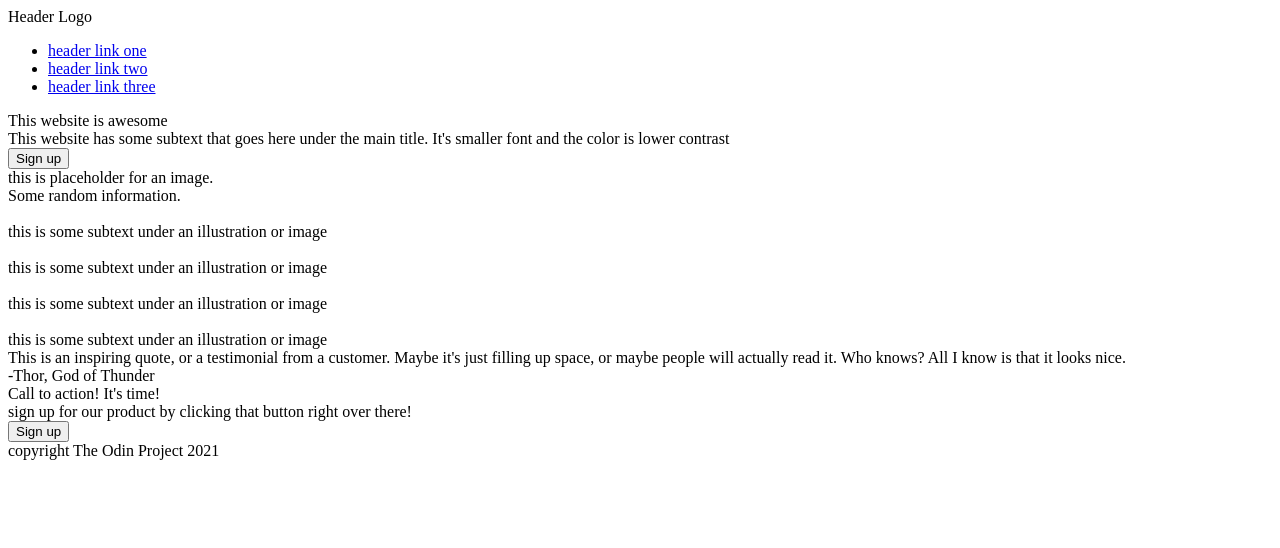
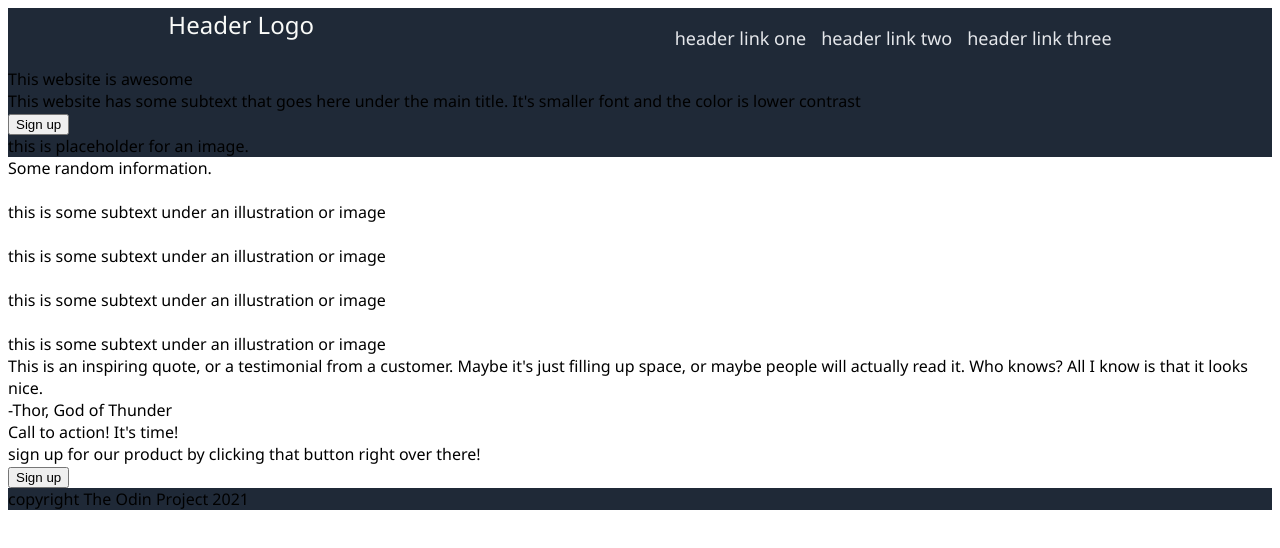
Before and after one commit to AhseomC/Odin-landing-page, a plain HTML site: page index.html in a window 1280 px wide. Drawn offline with Linux system fonts and the light colour scheme.

Commit message:
Complete Header styling

```diff
--- a/index.html
+++ b/index.html
@@ -14,7 +14,7 @@
 
   <div class="Header">
     <div class="Logo">Header Logo</div>
-    <ul>
+    <ul class="Links">
       <li><a href="header-link-one">header link one</a></li>
       <li><a href="header-link-two">header link two</a></li>
       <li><a href="header-link-three">header link three</a></li>
--- a/styles.css
+++ b/styles.css
@@ -1,4 +1,38 @@
 body {
   display: flex;
   flex-direction: column;
+  font-family: 'Segoe UI', Tahoma, Geneva, Verdana, sans-serif
 }
+
+.Header,
+.Hero,
+.Footer {
+  background: #1F2937;
+}
+
+/* Header styling starts */
+.Header {
+  display: flex;
+  justify-content: space-around;
+}
+
+.Logo {
+  font-size: 24px;
+  color: #F9FAF8;
+}
+
+.Links {
+  list-style-type: none;
+  display:flex;
+  gap: 15px;
+  font-size: 18px;
+}
+
+a {
+  text-decoration: none;
+  color: #E5E7EB;
+
+
+}
+
+/* Header styling ends */
```
Also changed, not shown: 1 other file.
